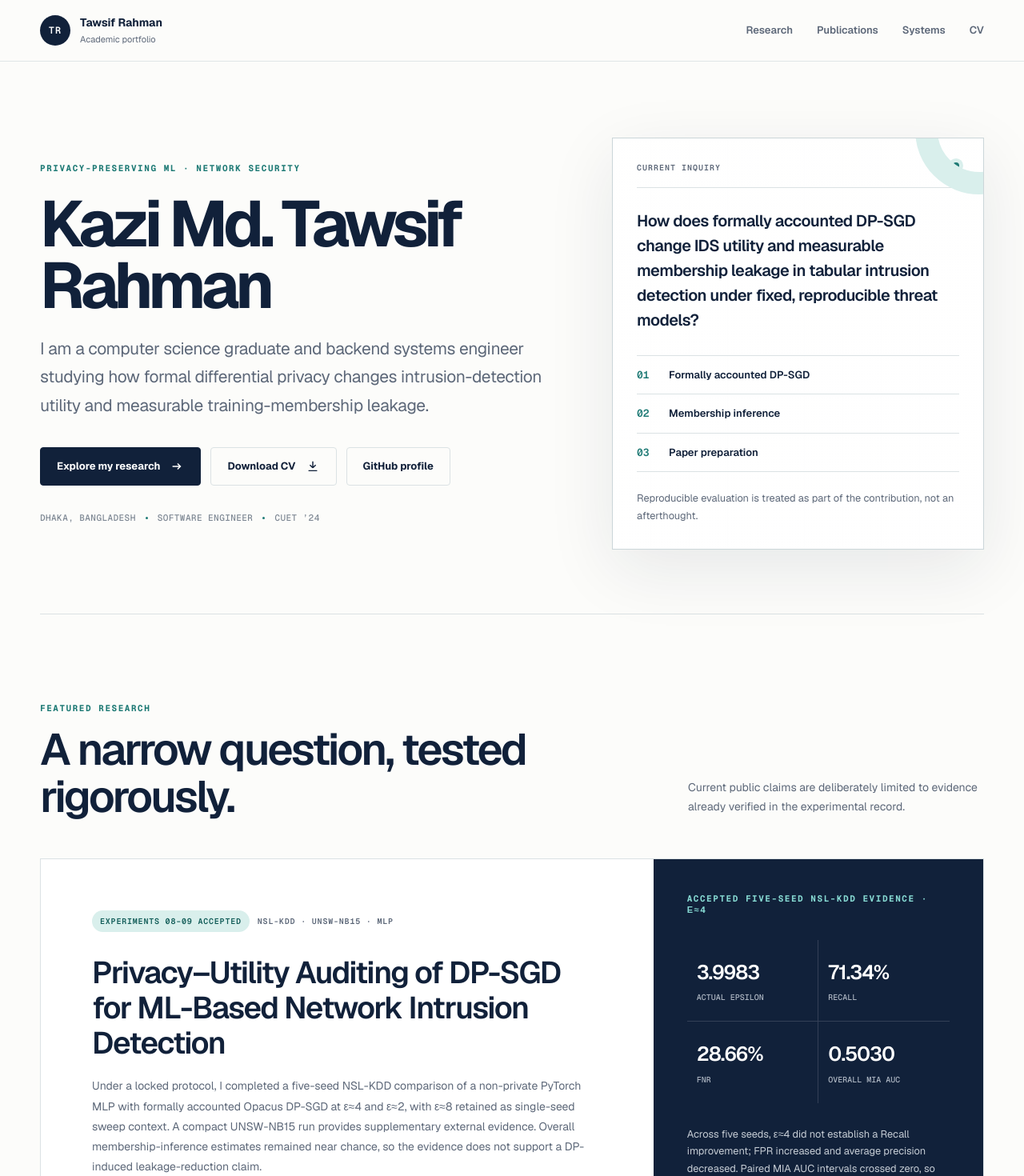
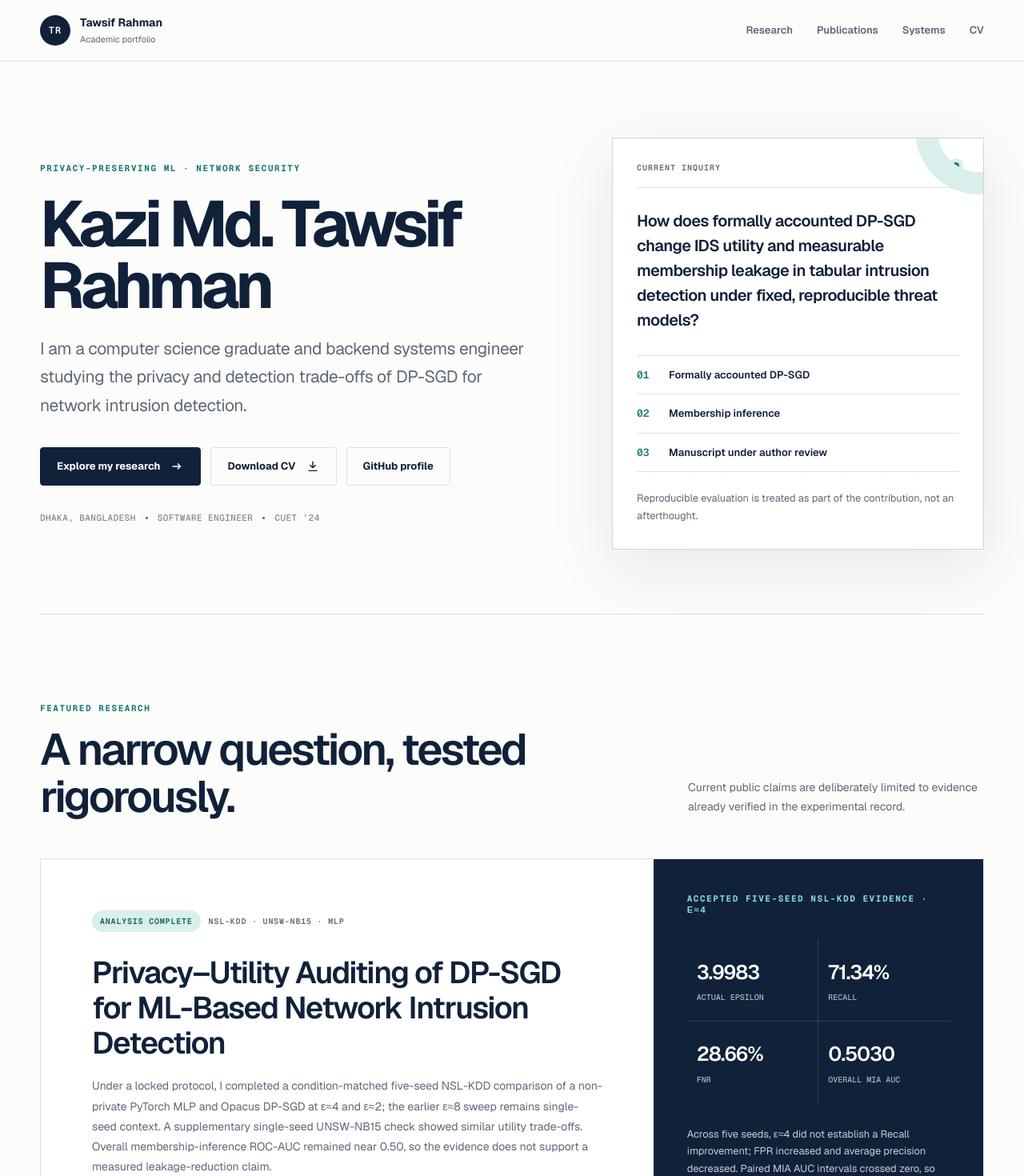
Before and after one commit to tawsif113/Academic-Portfolio, a Next.js app: page / in a window 1280 px wide. Shown: the top 1470 px of the page at 80% size. Built offline with nearby package versions, Linux system fonts and the light colour scheme.

Commit message:
Sync homepage with latest academic CV

```diff
--- a/app/page.tsx
+++ b/app/page.tsx
@@ -35,9 +35,8 @@ export default function Home() {
             </h1>
             <p className="lede">
               I am a computer science graduate and backend systems engineer
-              studying how formal differential privacy changes
-              intrusion-detection utility and measurable training-membership
-              leakage.
+              studying the privacy and detection trade-offs of DP-SGD for
+              network intrusion detection.
             </p>
             <div className="buttons">
               <Link className="button primary" href="/research">
@@ -82,7 +81,7 @@ export default function Home() {
                 <span>02</span> Membership inference
               </li>
               <li>
-                <span>03</span> Paper preparation
+                <span>03</span> Manuscript under author review
               </li>
             </ol>
             <small>
@@ -106,20 +105,20 @@ export default function Home() {
           <article className="featured">
             <div className="featured-copy">
               <div className="status">
-                <span>Experiments 08–09 accepted</span> NSL-KDD · UNSW-NB15 · MLP
+                <span>Analysis complete</span> NSL-KDD · UNSW-NB15 · MLP
               </div>
               <h3>
                 Privacy–Utility Auditing of DP-SGD for ML-Based Network
                 Intrusion Detection
               </h3>
               <p>
-                Under a locked protocol, I completed a five-seed NSL-KDD
-                comparison of a non-private PyTorch MLP with formally accounted
-                Opacus DP-SGD at ε≈4 and ε≈2, with ε≈8 retained as single-seed
-                sweep context. A compact UNSW-NB15 run provides supplementary
-                external evidence. Overall membership-inference estimates
-                remained near chance, so the evidence does not support a
-                DP-induced leakage-reduction claim.
+                Under a locked protocol, I completed a condition-matched
+                five-seed NSL-KDD comparison of a non-private PyTorch MLP and
+                Opacus DP-SGD at ε≈4 and ε≈2; the earlier ε≈8 sweep remains
+                single-seed context. A supplementary single-seed UNSW-NB15
+                check showed similar utility trade-offs. Overall
+                membership-inference ROC-AUC remained near 0.50, so the
+                evidence does not support a measured leakage-reduction claim.
               </p>
               <Link className="text-link" href="/research">
                 Read the project record <Arrow />
```
